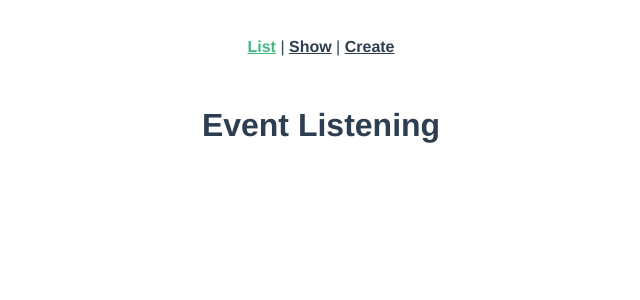
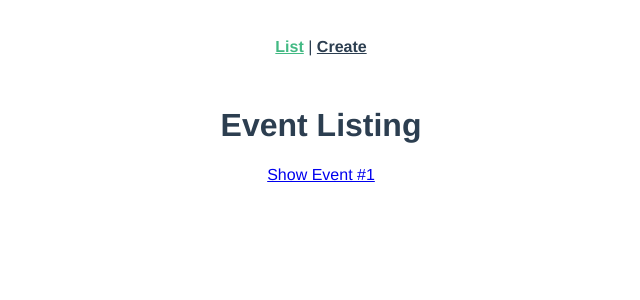
Before and after one commit to ImranK1506/VueMastery-Real_World_Vue, a Vue app: page / in a window 1280 px wide. Shown: the top 300 px of the page, without its empty margins (319-959 px from the left). Built offline with nearby package versions, Linux system fonts and the light colour scheme.

Commit message:
dynamic routing and history mode

```diff
--- a/src/App.vue
+++ b/src/App.vue
@@ -3,7 +3,6 @@
     <div id="nav">
       <!-- Router link looks up the path from index.js-->
       <router-link :to="{ name: 'event-list' }">List</router-link> |
-      <router-link :to="{ name: 'event-show' }">Show</router-link> |
       <router-link :to="{ name: 'event-create' }">Create</router-link>
     </div>
     <!-- Router view renders the component from index.js-->
--- a/src/router/index.js
+++ b/src/router/index.js
@@ -11,27 +11,33 @@ const routes = [
     component: EventList
   },
   {
-    path: "/event",
-    name: "event-show",
-    // route level code-splitting
-    // this generates a separate chunk (about.[hash].js) for this route
-    // which is lazy-loaded when the route is visited.
-    component: () =>
-      import(/* webpackChunkName: "about" */ "../views/EventShow.vue")
-  },
-  {
     path: "/event/create",
     name: "event-create",
     // route level code-splitting
     // this generates a separate chunk (about.[hash].js) for this route
     // which is lazy-loaded when the route is visited.
     component: () =>
-      import(/* webpackChunkName: "about" */ "../views/EventCreate.vue")
+      import(/* webpackChunkName: "Event Create" */ "../views/EventCreate.vue")
+  },
+  {
+    path: "/event/:id",
+    name: "event-show",
+    // route level code-splitting
+    // this generates a separate chunk (about.[hash].js) for this route
+    // which is lazy-loaded when the route is visited.
+    component: () =>
+      import(/* webpackChunkName: "Event Show" */ "../views/EventShow.vue"),
+    props: true
+  },
+  {
+    path: '*',
+    component: () => import("../views/404NotFoundPage.vue")
   }
 ];
 
 const router = new VueRouter({
-  routes
+  routes,
+  mode: "history"
 });
 
 export default router;
--- /dev/null
+++ b/src/views/404NotFoundPage.vue
@@ -0,0 +1,13 @@
+<template>
+   <h1>Uh oh, 404 was found!</h1>
+</template>
+
+<script>
+  export default {
+    name: "404NotFoundPage",
+  }
+</script>
+
+<style scoped>
+
+</style>
--- a/src/views/EventCreate.vue
+++ b/src/views/EventCreate.vue
@@ -2,10 +2,4 @@
    <h1>Create Event</h1>
 </template>
 
-<script>
-  export default {
-    name: "EventList"
-  };
-</script>
-
 <style scoped></style>
--- a/src/views/EventList.vue
+++ b/src/views/EventList.vue
@@ -1,11 +1,9 @@
 <template>
-  <h1>Event Listening</h1>
+   <div>
+      <h1>Event Listing</h1>
+
+      <router-link :to="{ name: 'event-show', params: { id: '1'} }">Show Event #1</router-link>
+   </div>
 </template>
 
-<script>
-export default {
-  name: "EventList"
-};
-</script>
-
 <style scoped></style>
--- a/src/views/EventShow.vue
+++ b/src/views/EventShow.vue
@@ -1,10 +1,10 @@
 <template>
-   <h1>Showing Event #1</h1>
+   <h1>Showing Event #{{ id }}</h1>
 </template>
 
 <script>
   export default {
-    name: "EventList"
+    props: ['id']
   };
 </script>
 
```
